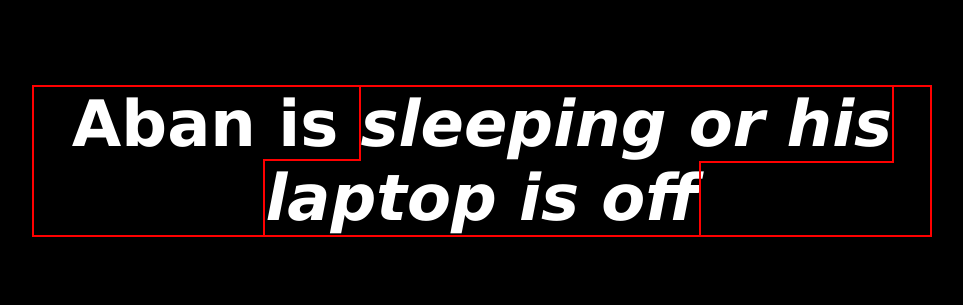
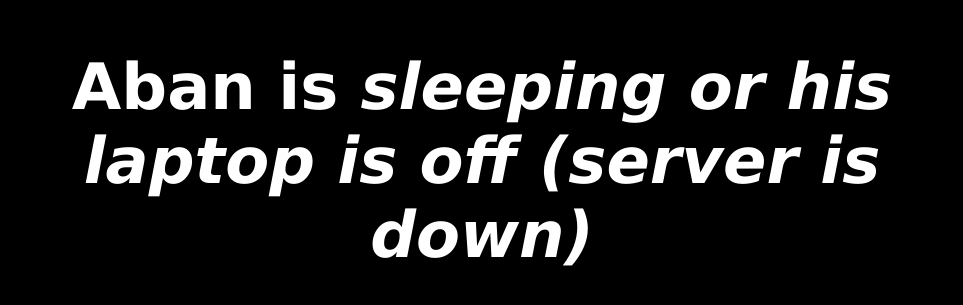
Before and after one commit to InfiniteTime3000/Aban-Is, a plain HTML site: page index.html in a window 1280 px wide. Shown: the part 239-544 px from the top of the page, without its empty margins (158-1121 px from the left). Drawn offline with Linux system fonts and the light colour scheme; no server answers.

Commit message:
added better error msg

```diff
--- a/index.html
+++ b/index.html
@@ -27,7 +27,6 @@
             span, i {
                 font-size: 4vw;
                 max-width: 70vw;
-                outline: red solid 2px;
             }
         }
 
@@ -36,7 +35,6 @@
             span, i {
                 font-size: 5vw;
                 max-width: 70vw;
-                outline: red solid 2px;
             }
         }
 
@@ -58,7 +56,7 @@
             document.getElementsByTagName('i')[0].innerText = data.text
         })
         .catch(err => {
-            document.getElementsByTagName('i')[0].innerText = "sleeping or his laptop is off"
+            document.getElementsByTagName('i')[0].innerText = "sleeping or his laptop is off (server is down)"
         })
     </script>
 </head>
```
